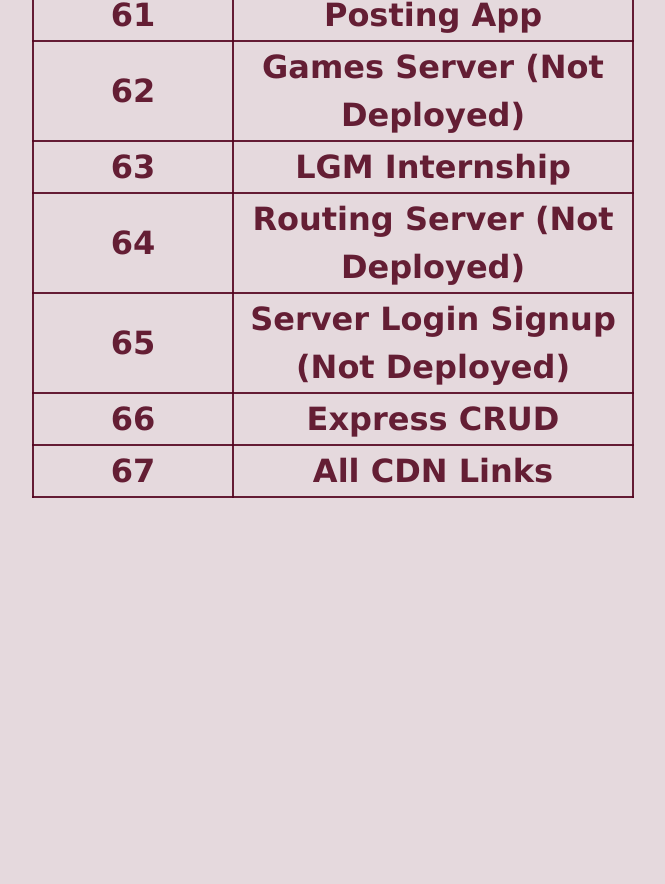
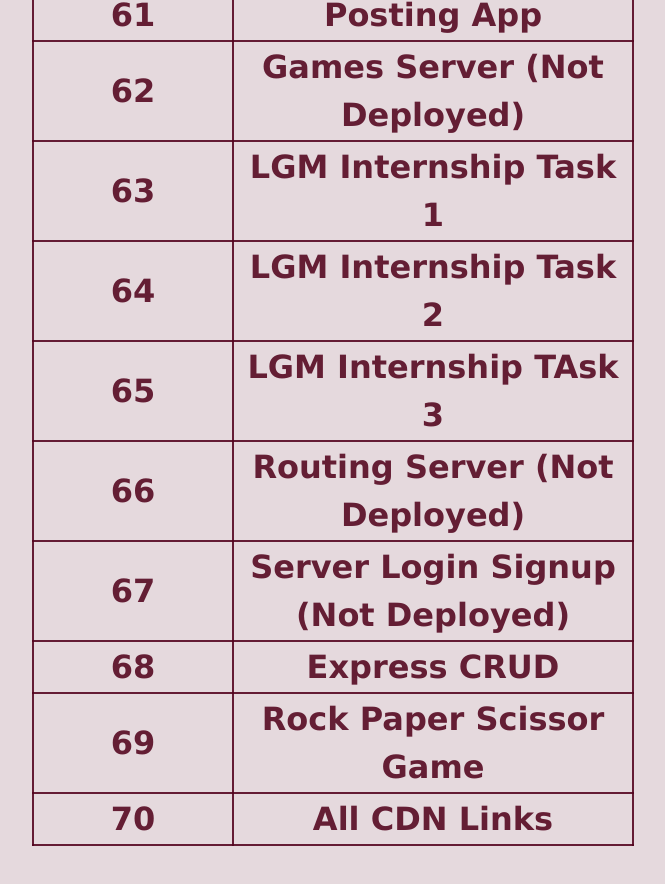
Before and after one commit to ahadsts9901/all-websites, a plain HTML site: page index.html in a window 1280 px wide. Shown: the part 3466-4350 px from the top of the page, without its empty margins (307-972 px from the left). Before the commit the page ends 4108 px from the top, so only its background shows below. Drawn offline with nearby package versions, Linux system fonts and the light colour scheme.

Commit message:
Update index.html

```diff
--- a/index.html
+++ b/index.html
@@ -90,11 +90,14 @@
             <tr> <th class="secondcolor" scope="row">60</th>    <td><a class="secondcolor" target="_blank" href="https://ahadsts9901.github.io/polling-app/">                   Polling App </a></td></tr>
             <tr> <th class="secondcolor" scope="row">61</th>    <td><a class="secondcolor" target="_blank" href="https://ahadsts9901.github.io/posting-app/">                   Posting App </a></td></tr>
             <tr> <th class="secondcolor" scope="row">62</th>    <td><a class="secondcolor" target="_blank" href="https://red-helpful-walkingstick.cyclic.app/">                 Games Server (Not Deployed) </a></td></tr>
-            <tr> <th class="secondcolor" scope="row">63</th>    <td><a class="secondcolor" target="_blank" href="https://ahadsts9901.github.io/LGMVIP-Web-Task-Number/">        LGM Internship </a></td></tr>
-            <tr> <th class="secondcolor" scope="row">64</th>    <td><a class="secondcolor" target="_blank" href="https://cautious-pear-fawn.cyclic.app/">                       Routing Server (Not Deployed) </a></td></tr>
-            <tr> <th class="secondcolor" scope="row">65</th>    <td><a class="secondcolor" target="_blank" href="https://cute-tan-stingray-sock.cyclic.app/api/v1">             Server Login Signup (Not Deployed) </a></td></tr>
-            <tr> <th class="secondcolor" scope="row">66</th>    <td><a class="secondcolor" target="_blank" href="https://fair-jade-dhole-kit.cyclic.app/">                      Express CRUD </a></td></tr>
-            <tr> <th class="secondcolor" scope="row">67</th>    <td><a class="secondcolor" target="_blank" href="https://ahadsts9901.github.io/experimental-reposatory/">       All CDN Links </a></td></tr>
+            <tr> <th class="secondcolor" scope="row">63</th>    <td><a class="secondcolor" target="_blank" href="https://ahadsts9901.github.io/LGMVIP-Web-Task-1/">             LGM Internship Task 1 </a></td></tr>
+            <tr> <th class="secondcolor" scope="row">64</th>    <td><a class="secondcolor" target="_blank" href="https://ahadsts9901.github.io/LGMVIP-Web-Task-2/">             LGM Internship Task 2 </a></td></tr>
+            <tr> <th class="secondcolor" scope="row">65</th>    <td><a class="secondcolor" target="_blank" href="https://ahadsts9901.github.io/LGMVIP-Web-Task-3/">             LGM Internship TAsk 3 </a></td></tr>
+            <tr> <th class="secondcolor" scope="row">66</th>    <td><a class="secondcolor" target="_blank" href="https://cautious-pear-fawn.cyclic.app/">                       Routing Server (Not Deployed) </a></td></tr>
+            <tr> <th class="secondcolor" scope="row">67</th>    <td><a class="secondcolor" target="_blank" href="https://cute-tan-stingray-sock.cyclic.app/api/v1">             Server Login Signup (Not Deployed) </a></td></tr>
+            <tr> <th class="secondcolor" scope="row">68</th>    <td><a class="secondcolor" target="_blank" href="https://fair-jade-dhole-kit.cyclic.app/">                      Express CRUD </a></td></tr>
+            <tr> <th class="secondcolor" scope="row">69</th>    <td><a class="secondcolor" target="_blank" href="https://ahadsts9901.github.io/rock-paper-scissor/">            Rock Paper Scissor Game </a></td></tr>
+            <tr> <th class="secondcolor" scope="row">70</th>    <td><a class="secondcolor" target="_blank" href="https://ahadsts9901.github.io/experimental-reposatory/">       All CDN Links </a></td></tr>
 
 
         </table>
```
